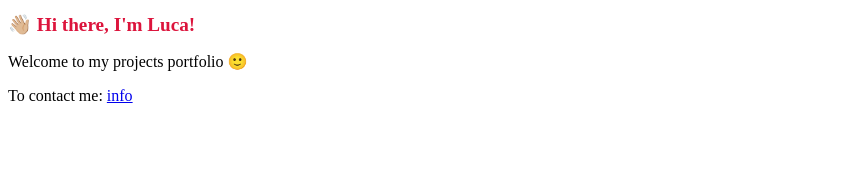
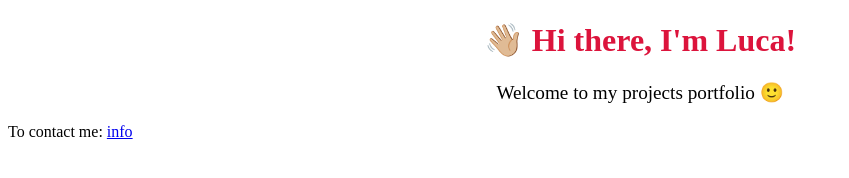
Before and after one commit to lukmaio/Portfolio, a plain HTML site: page index.html in a window 1280 px wide. Shown: the whole page, without its empty margins (0-849 px from the left). Drawn offline with Linux system fonts and the light colour scheme.

Commit message:
v 2.1
ho cambiato stile paragrafo

```diff
--- a/style.css
+++ b/style.css
@@ -1,4 +1,5 @@
-h1 {color: crimson;
+h1{color: crimson;
+    text-align: center;
+    font-size: 12.0;}
+p{text-align: center;
     font-size: larger;}
-
-p {font-family: 'Times New Roman', Times, serif;}
```
